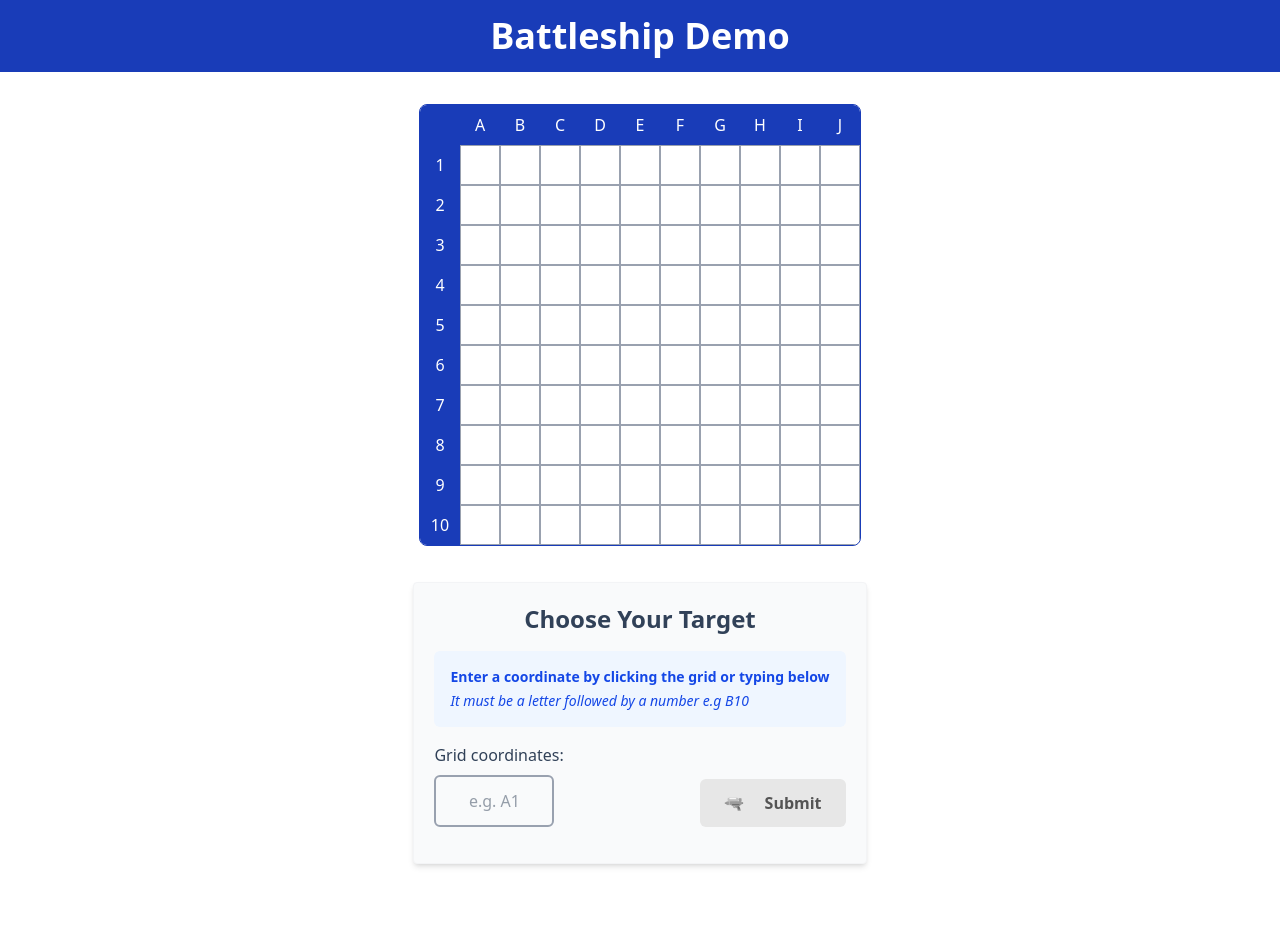
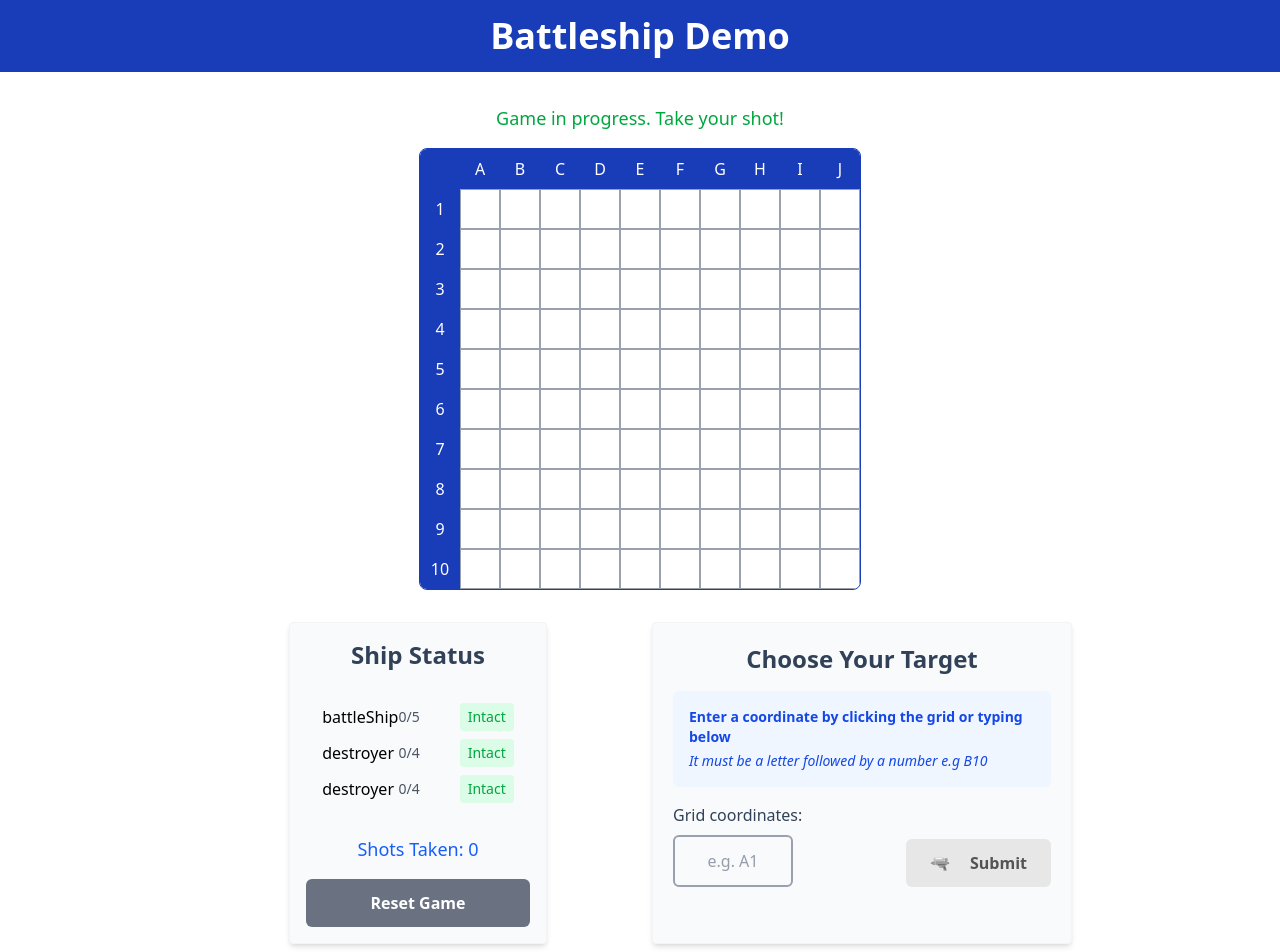
Before and after one commit to rswindells/battleships, a Vue app: page / in a window 1280 px wide. Shown: the top 952 px of the page. Before the commit the page ends 884 px from the top, so only its background shows below. Built offline with nearby package versions, Linux system fonts and the light colour scheme; the HTML template or start-up script is replaced by a standard one.

Commit message:
feat: enhance game functionality with ship status display and attack logic

```diff
--- a/src/App.vue
+++ b/src/App.vue
@@ -4,6 +4,7 @@ import { useGameStore } from './stores/game';
 
 import BattleGrid from '@/components/BattleGrid.vue';
 import BattleForm from '@/components/BattleForm.vue';
+import BaseButton from './components/BaseButton.vue';
 
 const gameStore = useGameStore();
 onMounted(() => {
@@ -16,9 +17,58 @@ onMounted(() => {
     <h1 class="text-4xl font-bold text-center">Battleship Demo</h1>
   </header>
   <div class="flex flex-col items-center gap-4 mt-8">
-    <BattleGrid class="" />
-    <BattleForm class="" />
+    <!-- BattleGameStatus -->
+    <div class="flex flex-col items-center gap-4">
+      <p v-if="gameStore.status === 'in_progress'" class="text-green-600 text-lg font-medium">
+        Game in progress. Take your shot!
+      </p>
+      <p v-else-if="gameStore.status === 'game_over'" class="text-blue-600 text-lg font-medium">
+        Congratulations! You've won the game!
+      </p>
+      <BattleGrid class="" />
+
+      <div class="grid grid-cols-1 md:grid-cols-2 gap-6 p-4 rounded-lg max-w-4xl w-full">
+        <!-- Battleships Status -->
+        <div
+          class="bg-gray-50 border border-gray-100 shadow-md rounded p-4 grid grid-cols-1 gap-4 max-w-lg mx-auto"
+        >
+          <h2 class="text-2xl font-bold text-center mb-4 text-slate-700">Ship Status</h2>
+          <div class="grid grid-cols-1 gap-2 mb-4 px-4">
+            <div
+              v-for="ship in gameStore.ships"
+              :key="ship.id"
+              class="flex items-center justify-between"
+            >
+              <span class="font-medium">{{ ship.type }}</span>
+              <div class="flex items-center gap-10">
+                <span class="text-sm text-gray-600">{{ ship?.hits }}/{{ ship.size }}</span>
+                <span
+                  class="text-sm px-2 py-1 rounded"
+                  :class="{
+                    'bg-red-100 text-red-600': ship.isDestroyed,
+                    'bg-green-100 text-green-600': !ship.isDestroyed,
+                  }"
+                >
+                  {{ ship.isDestroyed ? 'Destroyed' : 'Intact' }}
+                </span>
+              </div>
+            </div>
+          </div>
+          <div class="text-center">
+            <span class="text-lg font-medium text-blue-600">
+              Shots Taken: {{ gameStore?.shotsFired }}
+            </span>
+          </div>
+          <BaseButton
+            v-if="gameStore.status !== 'idle'"
+            @click="gameStore.resetGame()"
+            variant="secondary"
+          >
+            Reset Game
+          </BaseButton>
+        </div>
+        <BattleForm class="" />
+      </div>
+    </div>
   </div>
 </template>
-
-<style scoped></style>
--- a/src/components/BattleForm.vue
+++ b/src/components/BattleForm.vue
@@ -11,7 +11,6 @@ const inputValue = ref('');
 const errorMessage = ref('');
 const hasError = computed(() => Boolean(errorMessage.value));
 
-// todo
 function isValidCoordinate(coord: string): boolean {
   const regex = /^[A-J](10|[1-9])$/;
   return regex.test(coord);
@@ -45,9 +44,10 @@ function clearError(): void {
 <template>
   <form
     @submit.prevent="selectTarget"
-    class="bg-gray-50 border border-gray-100 shadow-md rounded p-5 my-5 max-w-lg mx-auto"
+    class="bg-gray-50 border border-gray-100 shadow-md rounded p-5 max-w-lg"
   >
     <h2 class="text-2xl font-bold text-center mb-4 text-slate-700">Choose Your Target</h2>
+
     <div class="mb-4">
       <BaseAlert
         title="Enter a coordinate by clicking the grid or typing below"
--- a/src/components/BattleGrid.vue
+++ b/src/components/BattleGrid.vue
@@ -1,17 +1,21 @@
 <script setup lang="ts">
+import { ref } from 'vue';
 import { useGameStore } from '@/stores/game';
-import type { Cell } from '@/types/main';
 
 const gameStore = useGameStore();
-function onCellClick(cell: Cell): string {
-  return `${cell.position}`;
+
+const debug = ref(false);
+function toggleDebug(): void {
+  debug.value = !debug.value;
 }
+// @ts-expect-error fn not recognized on window
+window.toggleDebug = toggleDebug;
 </script>
 
 <template>
   <div>
     <div
-      class="inline-grid grid-cols-[auto_repeat(10,2.5rem)] gap-0 border border-blue-800 rounded-lg overflow-hidden"
+      class="inline-grid grid-cols-[auto_repeat(10,2.5rem)] gap-0 border border-blue-800 rounded-lg overflow-hidden select-none"
     >
       <div class="bg-blue-800"></div>
       <div
@@ -29,7 +33,13 @@ function onCellClick(cell: Cell): string {
           v-for="(cell, colIndex) in row"
           :key="colIndex"
           class="w-10 h-10 border border-gray-400 hover:bg-blue-200 transition-colors duration-150 cursor-pointer"
-          @click="() => console.log(onCellClick(cell))"
+          :class="{
+            'bg-green-100': (debug && cell.state === 'ship') || (debug && cell.state === 'hit'),
+            'bg-red-500': cell.state === 'hit',
+            'bg-gray-300': cell.state === 'miss',
+            'cursor-not-allowed': cell.state === 'hit' || cell.state === 'miss',
+          }"
+          @click="gameStore.attackPosition(cell)"
         ></div>
       </template>
     </div>
--- a/src/stores/game.ts
+++ b/src/stores/game.ts
@@ -1,6 +1,6 @@
 import { ref, computed } from 'vue';
 import { defineStore } from 'pinia';
-import type { Cell, Grid } from '@/types/main';
+import type { BattleShip, Cell, Grid } from '@/types/main';
 import { getAlphabetSubset } from '@/utils/main';
 
 export const useGameStore = defineStore('game', () => {
@@ -10,19 +10,174 @@ export const useGameStore = defineStore('game', () => {
   const columnHeaders = getAlphabetSubset(NUM_ROWS);
   const status = ref<'idle' | 'in_progress' | 'game_over'>('idle');
   const finished = computed(() => status.value === 'game_over');
-  const shotsFired = ref(new Set<string>());
+  const shotsFired = computed(
+    () =>
+      cells.value?.flatMap((row) =>
+        row.filter((cell) => cell.state === 'hit' || cell.state === 'miss'),
+      ).length || 0,
+  );
+  const ships = ref<BattleShip[]>([]);
+  const shipPositions = computed(() => ships.value.flatMap((ship) => ship.positions));
+  const shipTypes = {
+    battleShip: { size: 5 },
+    destroyer: { size: 4 },
+  };
 
   function initGame() {
-    // Initialize game state
     cells.value = generateGridArray(NUM_ROWS, NUM_COLS);
+
+    ships.value = [];
+    status.value = 'in_progress';
+
+    setupBattleShipPositions();
   }
 
   function resetGame() {
-    // Reset game state
+    initGame();
   }
 
-  function attack(position: string) {
-    // Handle attack logic
+  function attackPosition(cell: Cell) {
+    // Handle attackPosition logic
+    if (status.value !== 'in_progress' || !cell.position) return;
+
+    if (cell.state === 'ship') {
+      cell.state = 'hit';
+      // Update ship hit status
+      const hitShip = ships.value.find((ship) => ship.positions.includes(cell.position!));
+      if (hitShip) {
+        hitShip.hits++;
+        if (hitShip.hits >= hitShip.size) {
+          hitShip.isDestroyed = true;
+          // Check if all ships are destroyed
+          if (ships.value.every((ship) => ship.isDestroyed)) {
+            status.value = 'game_over';
+          }
+        }
+      }
+    } else if (cell.state === 'empty') {
+      cell.state = 'miss';
+    }
+  }
+
+  function setupBattleShipPositions() {
+    ships.value.push(
+      createShip({
+        id: 1,
+        type: 'battleShip',
+        size: shipTypes.battleShip.size,
+        positions: [],
+        hits: 0,
+        isDestroyed: false,
+      }),
+    );
+    ships.value.push(
+      createShip({
+        id: 2,
+        type: 'destroyer',
+        size: shipTypes.destroyer.size,
+        positions: [],
+        hits: 0,
+        isDestroyed: false,
+      }),
+    );
+    ships.value.push(
+      createShip({
+        id: 3,
+        type: 'destroyer',
+        size: shipTypes.destroyer.size,
+        positions: [],
+        hits: 0,
+        isDestroyed: false,
+      }),
+    );
+
+    cells.value?.forEach((row) => {
+      row.forEach((cell) => {
+        if (shipPositions.value.includes(cell.position!)) {
+          cell.state = 'ship';
+        }
+      });
+    });
+  }
+
+  function createShip(config: BattleShip) {
+    const ship: BattleShip = {
+      ...config,
+      hits: 0,
+      isDestroyed: false,
+      positions: [],
+    };
+
+    try {
+      const shipCoordinates = tryMaxAttempts(() => getValidShipPosition(ship.size));
+      ship.positions = shipCoordinates;
+    } catch (error) {
+      console.error('Unable to to place ship:', error);
+    }
+
+    return ship;
+  }
+
+  function getRandomInteger(min: number, max: number) {
+    const diff = max + 1 - min;
+    return Math.floor(diff * Math.random() + min);
+  }
+
+  function tryMaxAttempts(fn: () => string[], maxAttempts = 20): string[] {
+    let attempts = 0;
+    let result: string[] = [];
+
+    while (attempts < maxAttempts) {
+      try {
+        result = fn();
+        return result;
+      } catch (error) {
+        attempts++;
+        console.warn(`Attempt ${attempts} failed:`, error);
+      }
+    }
+
+    throw new Error(`Failed to execute function after ${maxAttempts} attempts`);
+  }
+
+  function getValidShipPosition(size: number): string[] {
+    const orientations = ['horizontal', 'vertical'] as const;
+    const orientation = orientations[Math.floor(Math.random() * orientations.length)];
+    const position: string[] = [];
+    const startRow = getRandomInteger(0, NUM_ROWS - 1);
+    const startCol = getRandomInteger(0, NUM_COLS - 1);
+    const startPos = `${String.fromCharCode(65 + startRow)}${startCol + 1}`;
+
+    if (!isWithinBounds(startPos)) throw new Error('Starting position out of bounds');
+    for (let i = 0; i < size; i++) {
+      let newRow = startRow;
+      let newCol = startCol;
+
+      if (orientation === 'horizontal') {
+        newCol += i;
+      } else {
+        newRow += i;
+      }
+
+      const newPos = `${String.fromCharCode(65 + newRow)}${newCol + 1}`;
+      if (!isWithinBounds(newPos)) throw new Error('Ship placement out of bounds');
+      if (!isClearOfOtherShips(newPos, ships.value))
+        throw new Error('Ship placement overlaps another ship');
+      position.push(newPos);
+    }
+
+    return position;
+  }
+
+  function isWithinBounds(position: string): boolean {
+    const row = position.charCodeAt(0) - 65; // Convert letter to index (A=0, B=1, ...)
+    const col = parseInt(position.slice(1), 10) - 1; // Convert number to index (1=0, 2=1, ...)
+
+    return row >= 0 && row < NUM_ROWS && col >= 0 && col < NUM_COLS;
+  }
+
+  function isClearOfOtherShips(position: string, fleetPositions: BattleShip[]): boolean {
+    return !fleetPositions.some((ship) => ship.positions.includes(position));
   }
 
   function generateGridArray(rows: number, cols: number): Cell[][] {
@@ -46,8 +201,21 @@ export const useGameStore = defineStore('game', () => {
     initGame,
     status,
     finished,
-    attack,
+    attackPosition,
     shotsFired,
     resetGame,
+
+    setupBattleShipPositions,
+    createShip,
+    getRandomInteger,
+    tryMaxAttempts,
+    getValidShipPosition,
+    isWithinBounds,
+    generateGridArray,
+    NUM_COLS,
+    NUM_ROWS,
+    ships,
+    shipPositions,
+    shipTypes,
   };
 });
```
